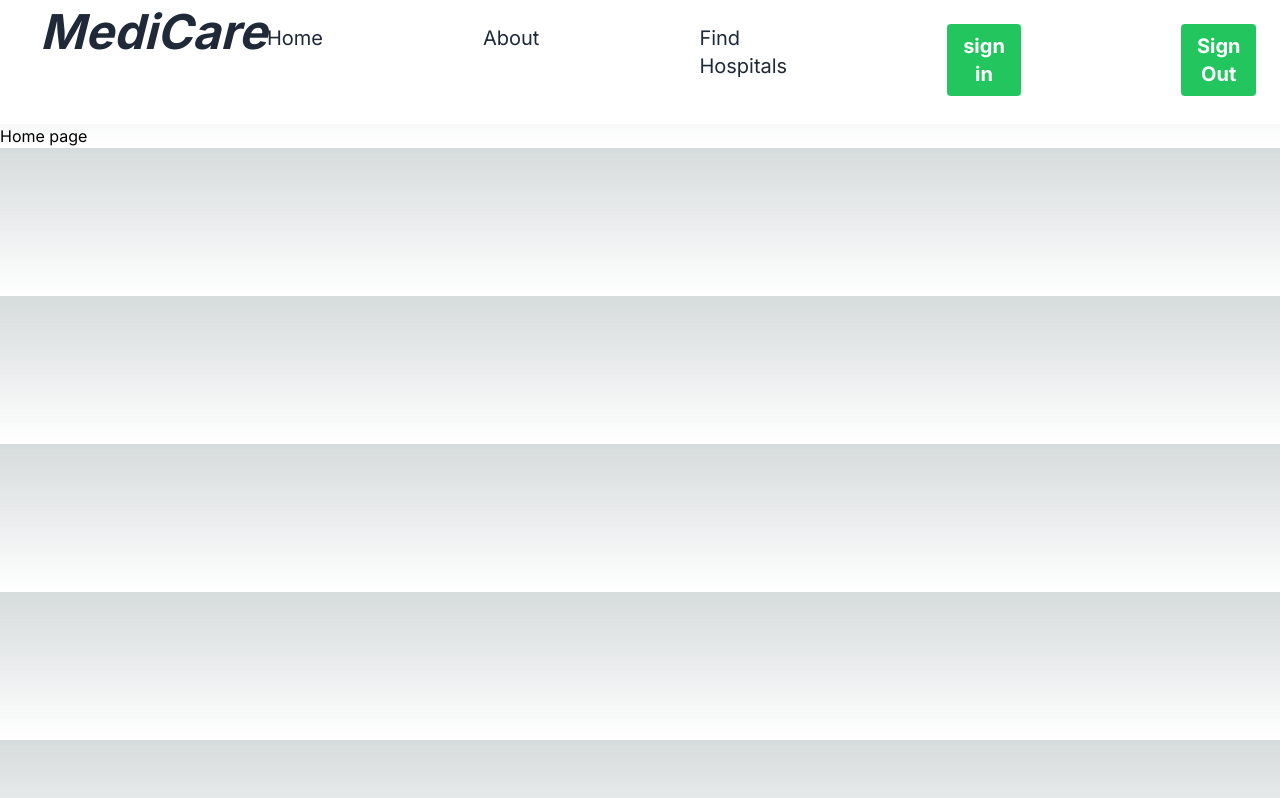
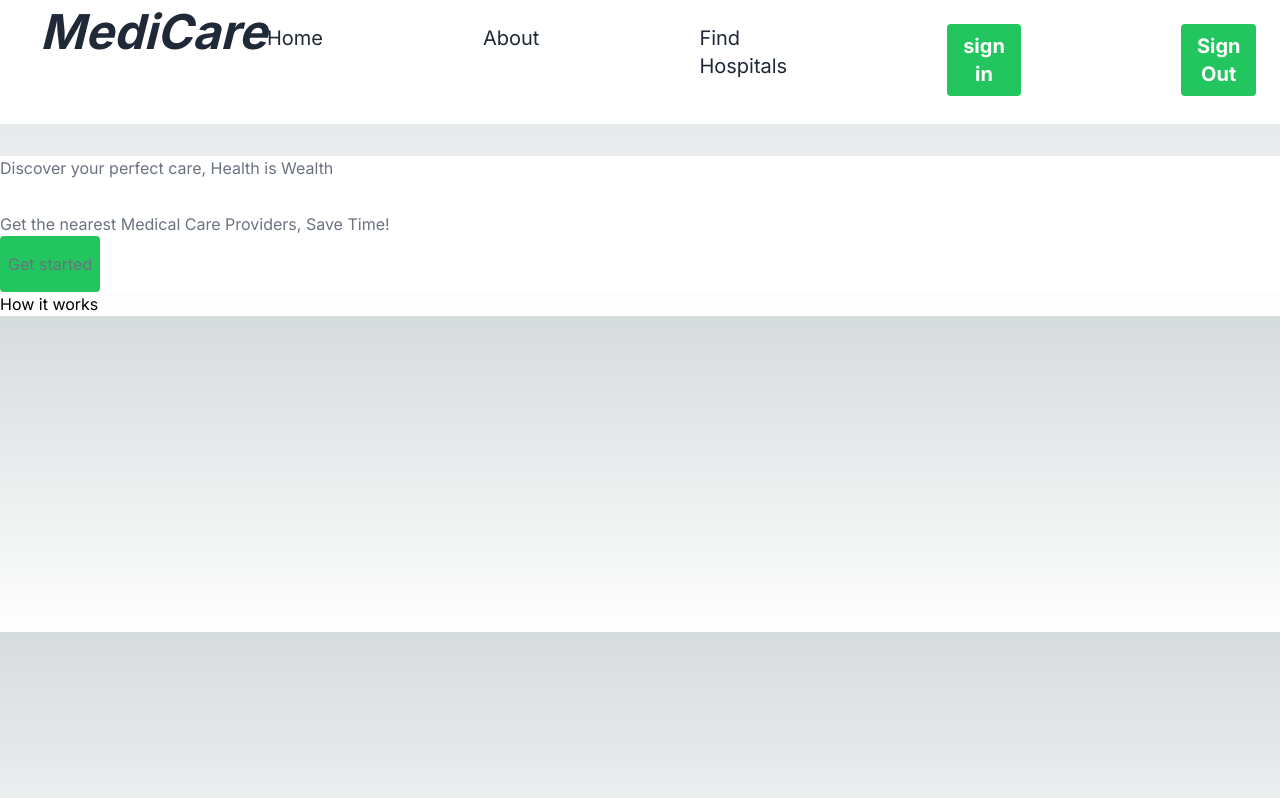
Before and after one commit to AdeTiDotun/medi-care, a Next.js app: page / in a window 1280 px wide. Built offline with nearby package versions, Linux system fonts and the light colour scheme.

Commit message:
how it works session frame added

```diff
--- a/src/app/page.tsx
+++ b/src/app/page.tsx
@@ -1,9 +1,38 @@
-import Link from "next/link"
+import Link from "next/link";
 
 export default function Home() {
   return (
     <>
-    <h1>Home page</h1>
+      <div className="bg-white text-gray-500">
+        <div>
+          <h2 className="mt-8 mb-8">
+            Discover your perfect care, Health is Wealth
+          </h2>
+          <h1>Get the nearest Medical Care Providers, Save Time!</h1>
+          <button className="bg-green-500 rounded px-2 py-4">
+            Get started
+          </button>
+        </div>
+
+        <div></div>
+      </div>
+
+      {/* How it works' session */}
+      <div>
+        <div>
+          <h2>How it works</h2>
+        </div>
+        <div>
+          <div>
+
+          </div>
+          <div></div>
+          <div></div>
+          <div></div>
+          <div></div>
+          <div></div>
+        </div>
+      </div>
     </>
-  )
+  );
 }
```
